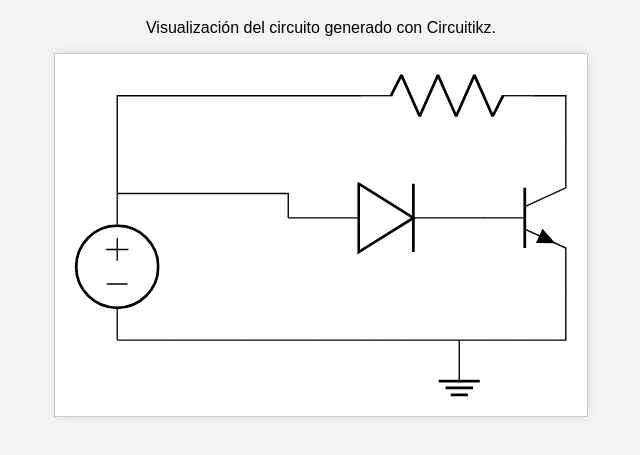
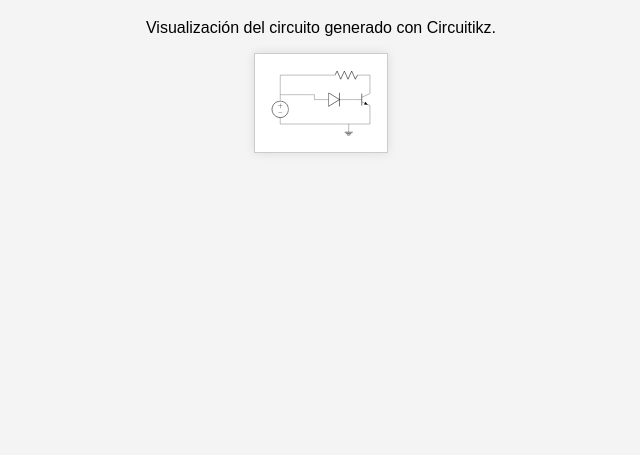
Before and after one commit to asaizvela/mi-circuito, a plain HTML site: page index.html in a window 1280 px wide. Shown: the part 101-556 px from the top of the page, without its empty margins (319-959 px from the left). Drawn offline with Linux system fonts and the light colour scheme.

Commit message:
Update index.html

```diff
--- a/index.html
+++ b/index.html
@@ -23,6 +23,6 @@
 <body>
     <h1>Ejemplo de Circuito</h1>
     <p>Visualización del circuito generado con Circuitikz.</p>
-    <img src="ejemplo.svg" alt="Circuito Electrónico" style="width: 500px;" />
+    <img src="ejemplo.svg" alt="Circuito Electrónico" style="width: 100px;" />
 </body>
 </html>
```
